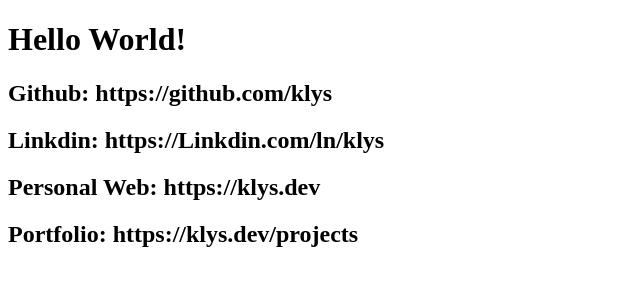
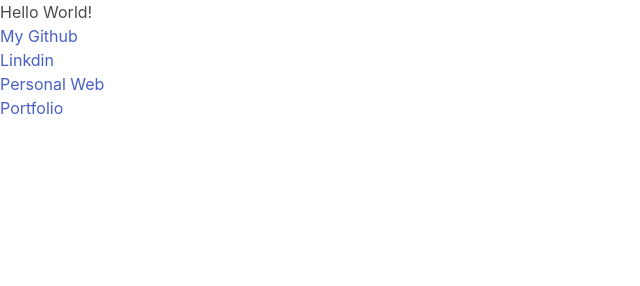
Before and after one commit to klys/klys.github.io, a plain HTML site: page index.html in a window 1280 px wide. Shown: the whole page, without its empty margins (0-640 px from the left). Drawn offline with nearby package versions, Linux system fonts and the light colour scheme.

Commit message:
bulma css added

```diff
--- a/index.html
+++ b/index.html
@@ -18,16 +18,21 @@
   <link rel="icon" href="">
   <link rel="icon" href="" type="image/svg+xml">
   <link rel="apple-touch-icon" href="">
-
+  <link rel="stylesheet" href="https://cdn.jsdelivr.net/npm/bulma@0.9.4/css/bulma.min.css">
 </head>
 
 <body>
   <!-- your content here... -->
-    <h1>Hello World!</h1>
-    <h2>Github: https://github.com/klys</h2>
-    <h2>Linkdin: https://Linkdin.com/ln/klys</h2>
-    <h2>Personal Web: https://klys.dev</h2>
-    <h2>Portfolio: https://klys.dev/projects</h2>
+  <div class="columns">
+    <div class = "column">
+        <h1>Hello World!</h1>
+        <h2> <a href="https://github.com/klys">My Github</a></h2>
+        <h2><a href ="https://Linkdin.com/ln/klys">Linkdin</a> </h2>
+        <h2><a href="https://klys.dev">Personal Web</a> </h2>
+        <h2><a href="https://klys.dev/projects">Portfolio</a> </h2>
+    </div>
+  </div>
+
 
 </body>
 </html>
```
